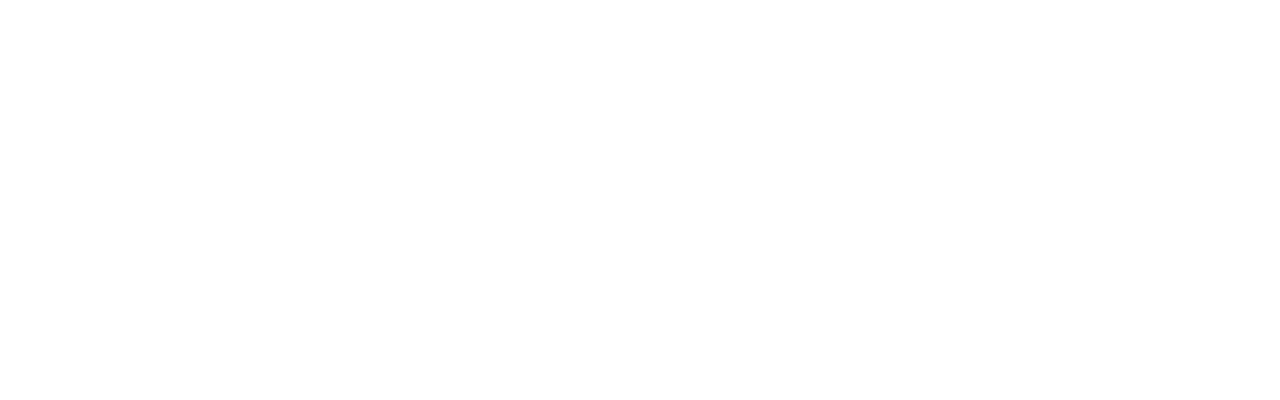
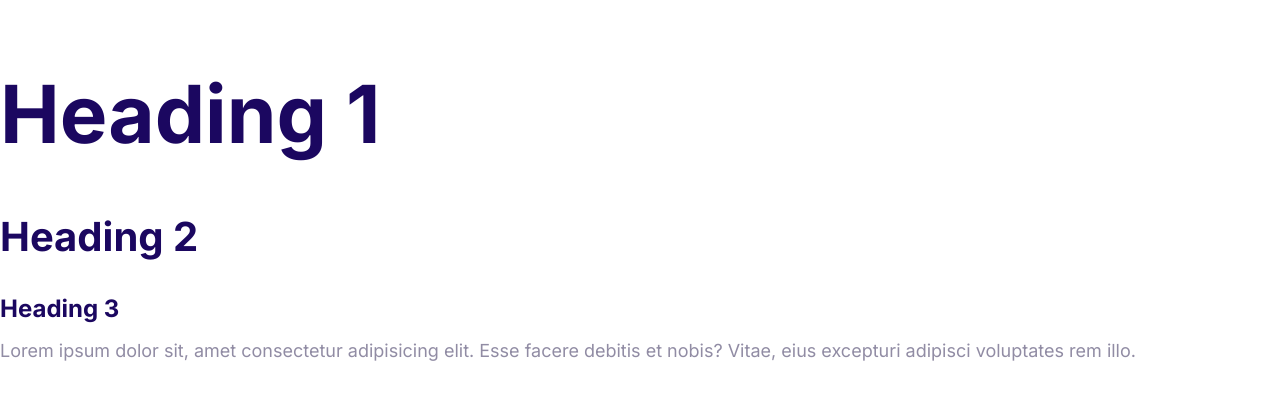
Before and after one commit to gunal15/Moshify-project, a plain HTML site: page index.html in a window 1280 px wide. Drawn offline with Linux system fonts and the light colour scheme.

Commit message:
font style and size added

```diff
--- a/css/style.css
+++ b/css/style.css
@@ -7,3 +7,48 @@
 
 
  }
+ html{
+   font-size: 62.5%;
+ }
+
+ body{
+
+   font-family: Inter, Arial, Helvetica, sans-serif;
+   font-size: 2.4rem;
+   line-height: 1.5;
+   color: var(--color-body);
+ }
+ h1, h2, h3{
+   color: var(--color-heading);
+   margin-bottom: 1rem;
+ }
+
+ h1{
+   font-size: 7rem;
+ }
+ h2{
+   font-size: 4rem;
+ }
+
+ h3{
+   font-size: 3rem;
+ }
+ p{
+   margin-top: 0;
+ }
+
+ @media  screen and (min-width: 1024px) {
+   body{
+      font-size: 1.8rem;
+   }
+   h1{
+      font-size: 8rem;
+   }
+   h2{
+      font-size: 4rem;
+   }
+   h3{
+      font-size: 2.4rem;
+   }
+
+ }
--- a/index.html
+++ b/index.html
@@ -3,9 +3,23 @@
   <head>
     <meta charset="UTF-8" />
     <meta name="viewport" content="width=device-width, initial-scale=1.0" />
+    <link rel="preconnect" href="https://fonts.googleapis.com" />
+    <link rel="preconnect" href="https://fonts.gstatic.com" crossorigin />
+    <link
+      href="https://fonts.googleapis.com/css2?family=Inter:wght@400;700&display=swap"
+      rel="stylesheet"
+    />
     <link rel="stylesheet" href="css/normalize.css".css">
     <link rel="stylesheet" href="css/style.css" />
     <title>Document</title>
   </head>
-  <body></body>
+  <body>
+    <h1>Heading 1</h1>
+    <h2>Heading 2</h2>
+    <h3>Heading 3</h3>
+    <p>
+      Lorem ipsum dolor sit, amet consectetur adipisicing elit. Esse facere
+      debitis et nobis? Vitae, eius excepturi adipisci voluptates rem illo.
+    </p>
+  </body>
 </html>
```
